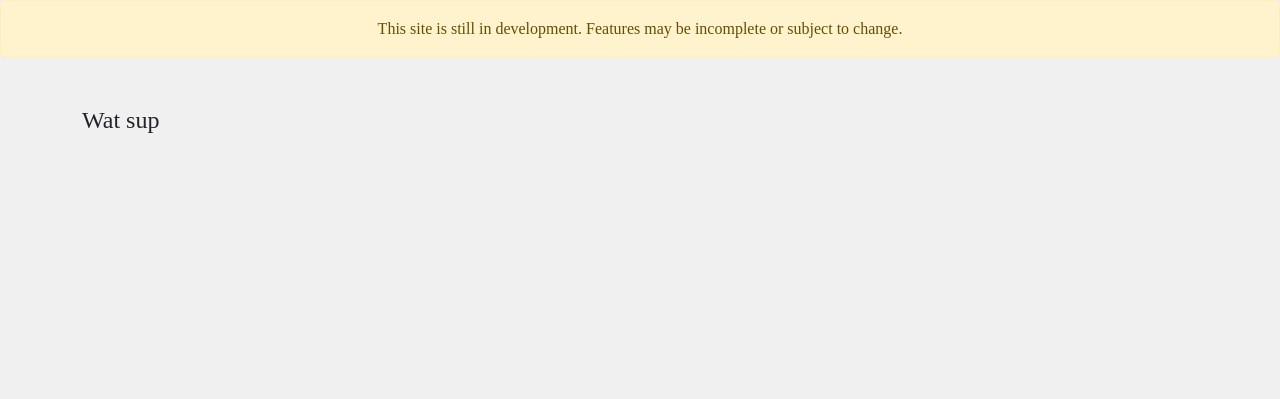
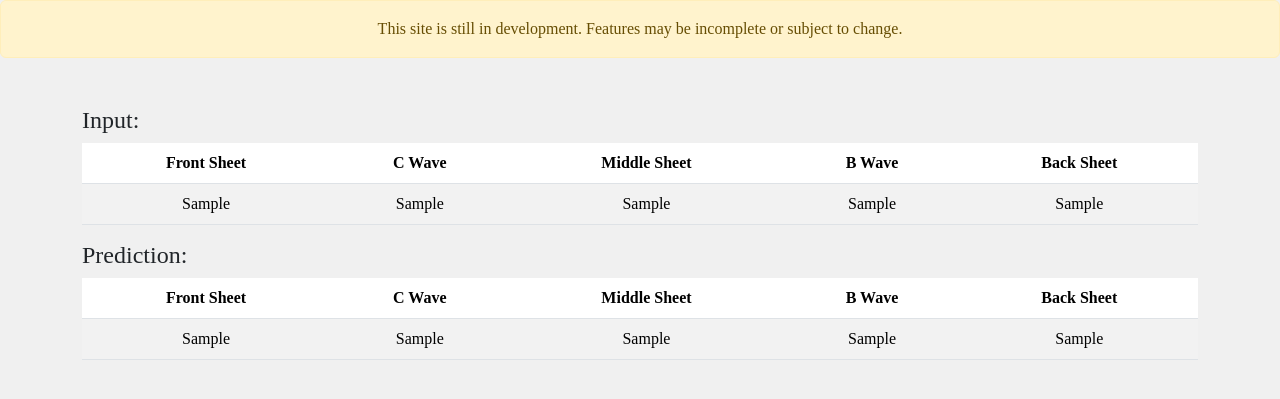
Before and after one commit to ppaauuoo/paper_cutting_project, a Django app: template paper_subsitution/templates/paper.html in a window 1280 px wide. Shown: the top 399 px of the page. Run offline with Django 4.2, Linux system fonts and the light colour scheme; the template is opened without the code that fills it: most values are stand-ins (such as "Sample title", 1, 10 or a date in 2020).

Commit message:
feat: add paper subsitute view

```diff
--- a/paper_subsitution/templates/paper.html
+++ b/paper_subsitution/templates/paper.html
@@ -1,9 +1,51 @@
-{% extends "base.html" %}
+{% extends "base.html" %} {% block title %}Order Optimization{% endblock %}
+{%block content %}
 
-{% block title %}Order Optimization{% endblock %}
-
-{% block content %}
-
-<h1>Wat sup</h1>
+<h1>Input:</h1>
+<div class="table-responsive">
+    <table id="dataTable" class="table table-striped table-hover">
+        <thead>
+            <tr>
+                <th class="text-center">Front Sheet</th>
+                <th class="text-center">C Wave</th>
+                <th class="text-center">Middle Sheet</th>
+                <th class="text-center">B Wave</th>
+                <th class="text-center">Back Sheet</th>
+            </tr>
+        </thead>
+        <tbody>
+            <tr>
+                <td class="text-center">{{ input.front_sheet}}</td>
+                <td class="text-center">{{ input.c_wave}}</td>
+                <td class="text-center">{{ input.middle_sheet}}</td>
+                <td class="text-center">{{ input.b_wave}}</td>
+                <td class="text-center">{{ input.back_sheet}}</td>
+            </tr>
+        </tbody>
+    </table>
+</div>
+<h1>Prediction:</h1>
+<div class="table-responsive">
+    <table id="dataTable" class="table table-striped table-hover">
+        <thead>
+            <tr>
+                <th class="text-center">Front Sheet</th>
+                <th class="text-center">C Wave</th>
+                <th class="text-center">Middle Sheet</th>
+                <th class="text-center">B Wave</th>
+                <th class="text-center">Back Sheet</th>
+            </tr>
+        </thead>
+        <tbody>
+            <tr>
+                <td class="text-center">{{ prediction.front_sheet}}</td>
+                <td class="text-center">{{ prediction.c_wave}}</td>
+                <td class="text-center">{{ prediction.middle_sheet}}</td>
+                <td class="text-center">{{ prediction.b_wave}}</td>
+                <td class="text-center">{{ prediction.back_sheet}}</td>
+            </tr>
+        </tbody>
+    </table>
+</div>
 
 {% endblock %}
```
Also changed, not shown: paper_subsitution/views.py (+18 -1 lines).
